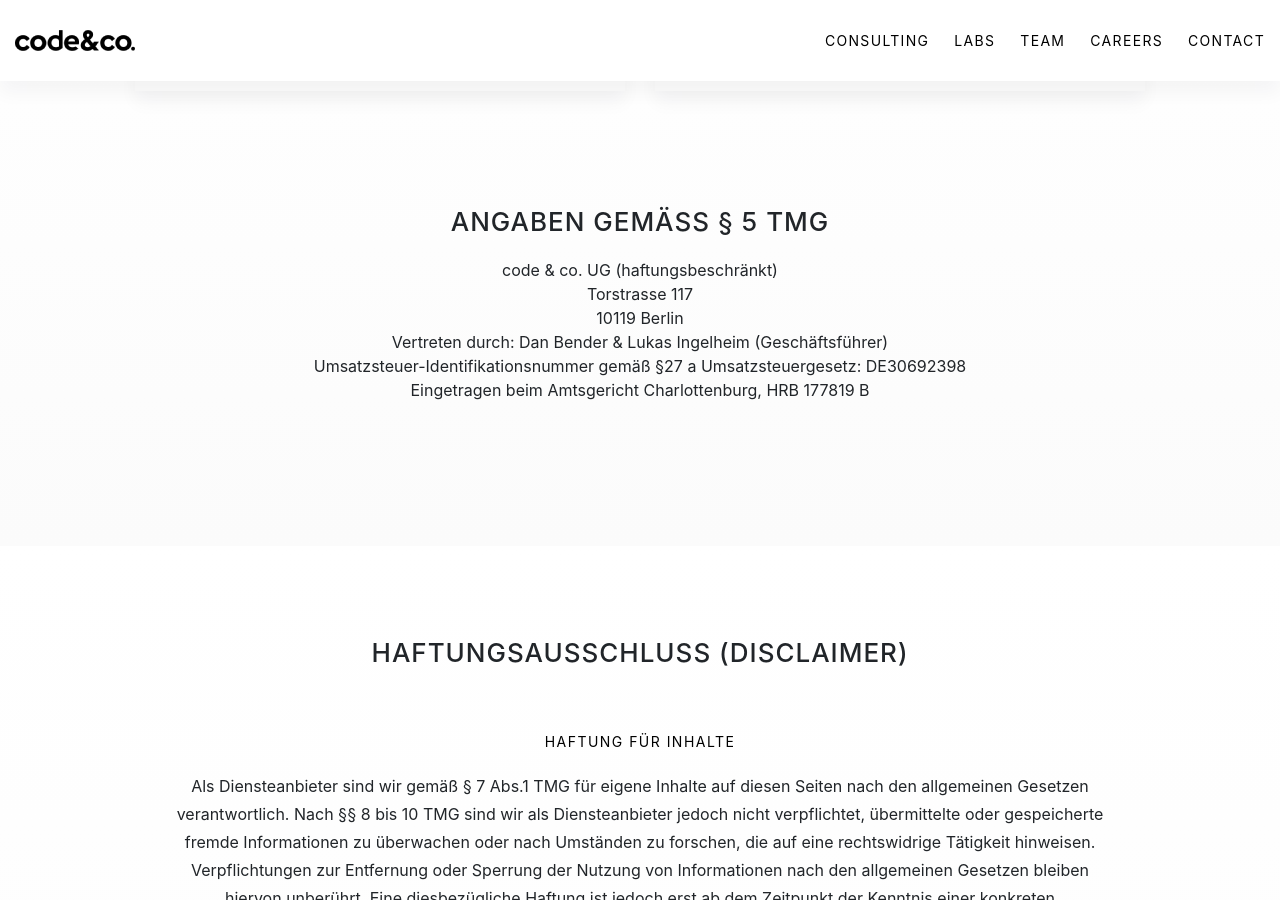
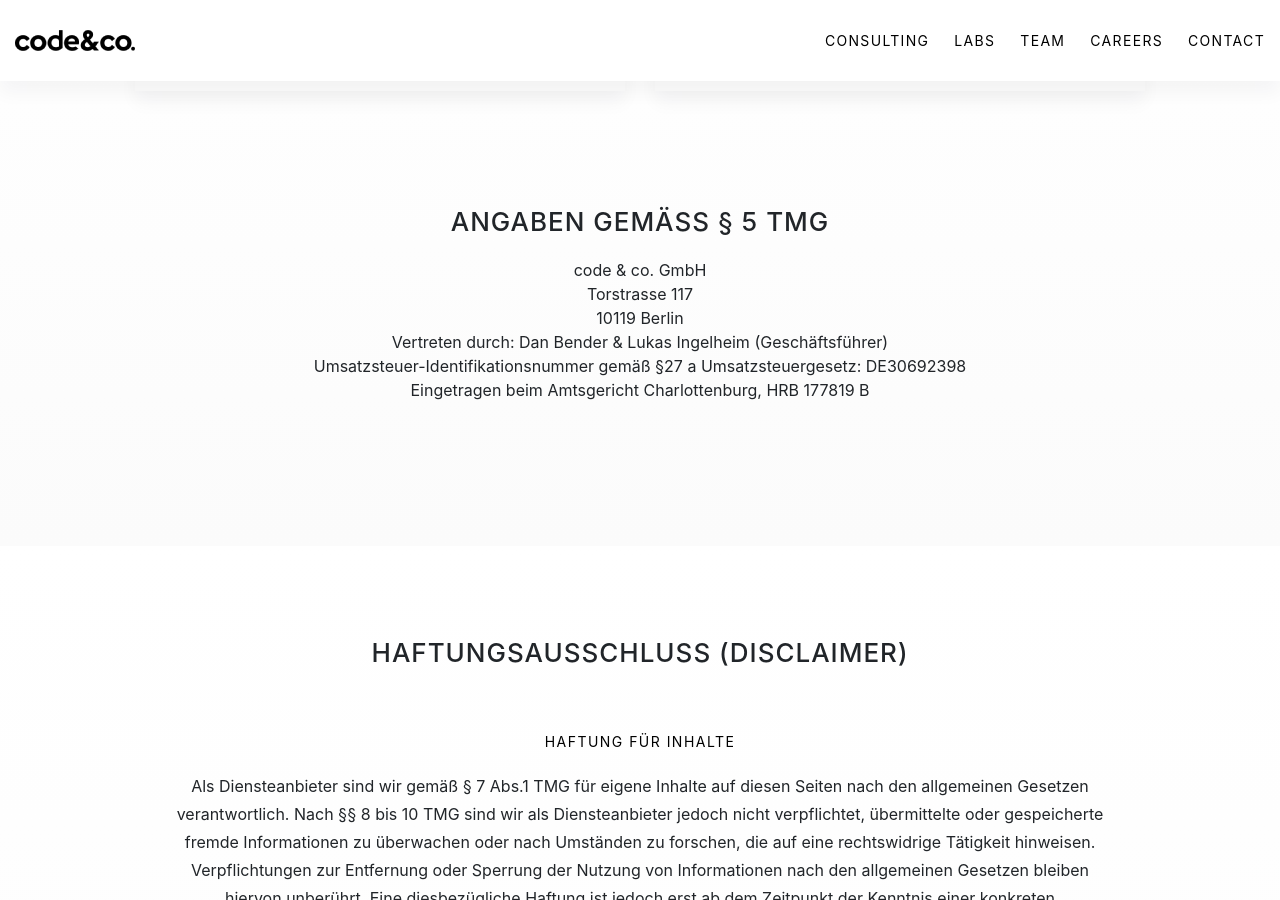
Before and after one commit to code-and-co/codeandcodotcom, a Jekyll site: the page built from impressum/index.html, in a window 1280 px wide and 900 px high, scrolled down 714 px. Built offline with Jekyll 4.4.1, drawn with Linux system fonts in a browser that asks for light colours.

Commit message:
updated entity

```diff
--- a/disclaimer/index.html
+++ b/disclaimer/index.html
@@ -53,7 +53,7 @@ body_class: impressum-page
         </ul>
         <div class="text-center">
             <h2>ANGABEN GEMÄSS § 5 TMG</h2>
-            <address>code &amp; co. UG (haftungsbeschränkt)<br>Torstrasse 117<br>10119 Berlin<br>Vertreten durch: Dan Bender &amp; Lukas Ingelheim (Geschäftsführer)<br>Umsatzsteuer-Identifikationsnummer gemäß §27 a Umsatzsteuergesetz: DE30692398<br>Eingetragen beim Amtsgericht Charlottenburg, HRB 177819 B</address>
+            <address>code &amp; co. GmbH<br>Torstrasse 117<br>10119 Berlin<br>Vertreten durch: Dan Bender &amp; Lukas Ingelheim (Geschäftsführer)<br>Umsatzsteuer-Identifikationsnummer gemäß §27 a Umsatzsteuergesetz: DE30692398<br>Eingetragen beim Amtsgericht Charlottenburg, HRB 177819 B</address>
         </div>
     </div>
 </div>
--- a/impressum/index.html
+++ b/impressum/index.html
@@ -54,7 +54,7 @@ body_class: impressum-page
 		</ul>
 		<div class="text-center">
 			<h2>ANGABEN GEMÄSS § 5 TMG</h2>
-			<address>code &amp; co. UG (haftungsbeschränkt)<br>Torstrasse 117<br>10119 Berlin<br>Vertreten durch: Dan Bender &amp; Lukas Ingelheim (Geschäftsführer)<br>Umsatzsteuer-Identifikationsnummer gemäß §27 a Umsatzsteuergesetz: DE30692398<br>Eingetragen beim Amtsgericht Charlottenburg, HRB 177819 B</address>
+			<address>code &amp; co. GmbH<br>Torstrasse 117<br>10119 Berlin<br>Vertreten durch: Dan Bender &amp; Lukas Ingelheim (Geschäftsführer)<br>Umsatzsteuer-Identifikationsnummer gemäß §27 a Umsatzsteuergesetz: DE30692398<br>Eingetragen beim Amtsgericht Charlottenburg, HRB 177819 B</address>
 		</div>
 	</div>
 </div>
```
Also changed, not shown: 3 other files.
